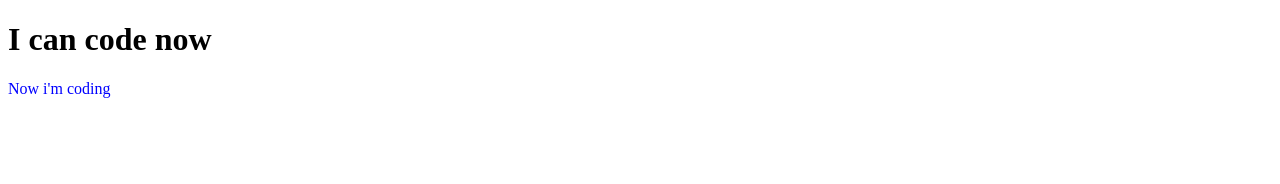
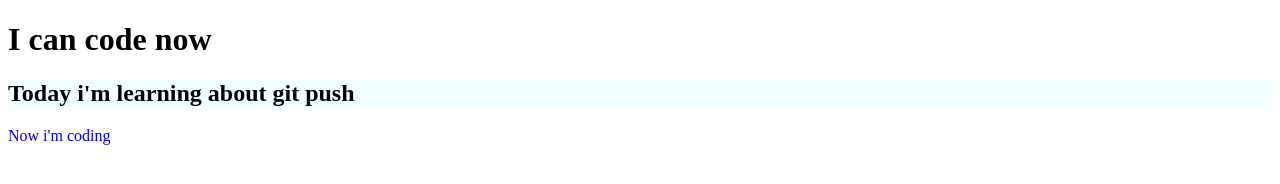
Before and after one commit to saikaritu/my-may-repo, a plain HTML site: page index.html in a window 1280 px wide. Drawn offline with Linux system fonts and the light colour scheme.

Commit message:
addded bg color

```diff
--- a/index.html
+++ b/index.html
@@ -9,6 +9,7 @@
 </head>
 <body>
     <h1>I can code now</h1>
+    <h2>Today i'm learning about git push</h2>
     <p> Now i'm coding</p>
 </body>
 </html>
--- a/style.css
+++ b/style.css
@@ -1,3 +1,6 @@
 p{
     color: blue;
 }
+h2{
+    background-color: azure;
+}
```
